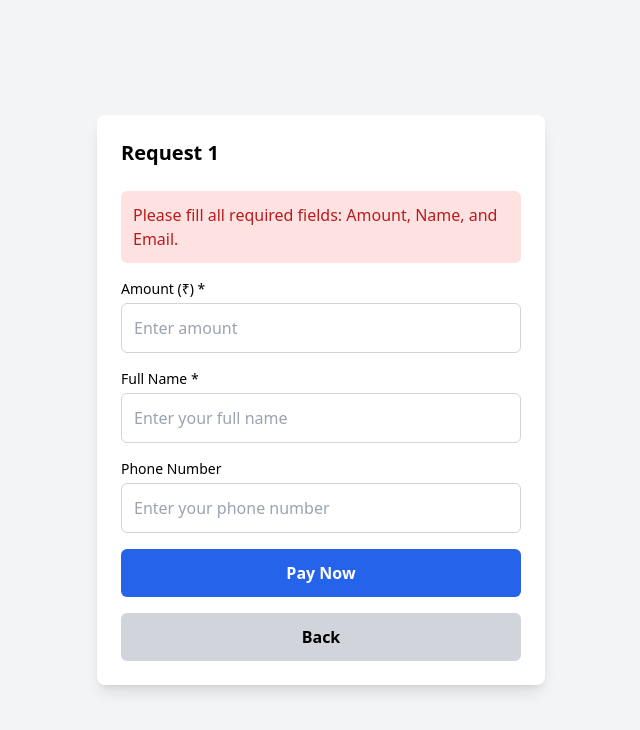
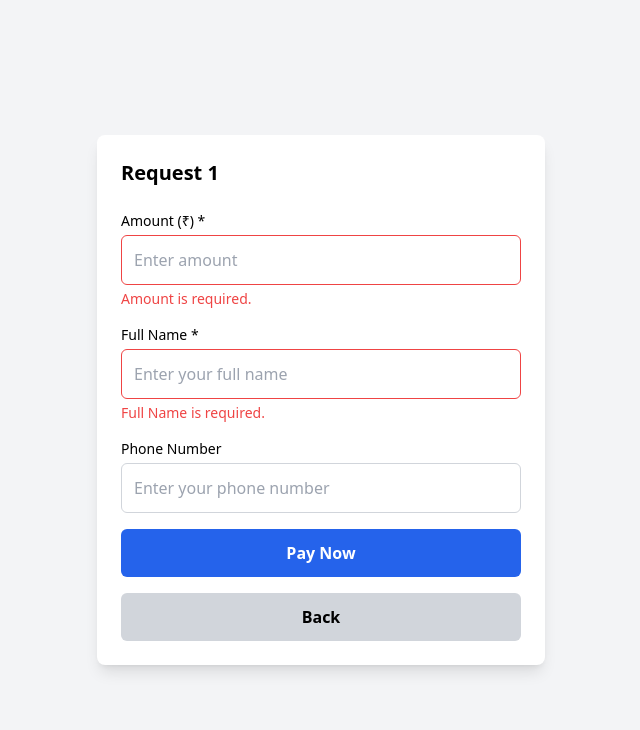
Before and after one commit to regentainternstional/tepnotech, a React (Vite) app in the folder frontend/: page /payment/1 in a window 1280 px wide. Both pictures are taken after a click on the button "Pay Now". Shown: the top 730 px of the page, without its empty margins (319-959 px from the left). Built offline with nearby package versions, Linux system fonts and the light colour scheme.

Commit message:
fix payment form

```diff
--- a/frontend/src/components/PaymentPage.jsx
+++ b/frontend/src/components/PaymentPage.jsx
@@ -1,6 +1,213 @@
-// Create a new PaymentPage component.
+// import React, { useState } from "react";
+// import { useParams, useNavigate } from "react-router-dom";
+// import { load } from "@cashfreepayments/cashfree-js";
 
-// src/components/PaymentPage.jsx
+// const PaymentPage = () => {
+//   const { service } = useParams();
+//   const navigate = useNavigate();
+//   const decodedService = decodeURIComponent(service);
+
+//   const [formData, setFormData] = useState({
+//     amount: "",
+//     name: "",
+//     phone: "",
+//   });
+//   const [errors, setErrors] = useState({
+//     amount: "",
+//     name: "",
+//     phone: "",
+//   });
+//   const [loading, setLoading] = useState(false);
+//   const [generalError, setGeneralError] = useState("");
+
+//   const validateForm = () => {
+//     const newErrors = { amount: "", name: "", phone: "" };
+//     let isValid = true;
+
+//     // Validate Amount (required, positive number)
+//     if (!formData.amount) {
+//       newErrors.amount = "Amount is required.";
+//       isValid = false;
+//     } else if (isNaN(formData.amount) || parseFloat(formData.amount) <= 0) {
+//       newErrors.amount = "Amount must be a positive number.";
+//       isValid = false;
+//     }
+
+//     // Validate Name (required, letters/spaces/hyphens/apostrophes only)
+//     if (!formData.name) {
+//       newErrors.name = "Full Name is required.";
+//       isValid = false;
+//     } else if (!/^[a-zA-Z\s'-]+$/.test(formData.name)) {
+//       newErrors.name = "Name can only contain letters, spaces, hyphens, or apostrophes.";
+//       isValid = false;
+//     }
+
+//     // Validate Phone (optional, but if provided, must be 10 digits)
+//     if (formData.phone && !/^\d{10}$/.test(formData.phone)) {
+//       newErrors.phone = "Phone number must be exactly 10 digits.";
+//       isValid = false;
+//     }
+
+//     setErrors(newErrors);
+//     return isValid;
+//   };
+
+//   const handleChange = (e) => {
+//     const { name, value } = e.target;
+//     setFormData((prev) => ({ ...prev, [name]: value }));
+//     // Clear error for the field being edited
+//     setErrors((prev) => ({ ...prev, [name]: "" }));
+//   };
+
+//   const handlePayment = async () => {
+//     setGeneralError("");
+//     if (!validateForm()) {
+//       return;
+//     }
+
+//     setLoading(true);
+//     try {
+//       const res = await fetch(`${import.meta.env.VITE_BACKEND_API}/create-order`, {
+//         method: "POST",
+//         headers: { "Content-Type": "application/json" },
+//         body: JSON.stringify({
+//           order_id: "order_" + Date.now(),
+//           amount: parseFloat(formData.amount),
+//           name: formData.name,
+//           phone: formData.phone || "N/A",
+//         }),
+//       });
+
+//       if (!res.ok) {
+//         throw new Error("Failed to create order");
+//       }
+
+//       const data = await res.json();
+//       const { payment_session_id } = data;
+
+//       if (!payment_session_id) {
+//         throw new Error("No payment_session_id received");
+//       }
+
+//       const cashfree = await load({ mode: process.env.VITE_CASHFREE_ENV || "sandbox" });
+//       await cashfree.checkout({
+//         paymentSessionId: payment_session_id,
+//         redirectTarget: "_self",
+//       });
+//     } catch (err) {
+//       console.error(err);
+//       setGeneralError("Payment failed! Please try again.");
+//     } finally {
+//       setLoading(false);
+//     }
+//   };
+
+//   return (
+//     <div className="min-h-screen bg-gray-100 flex items-center justify-center p-4">
+//       <div className="bg-white p-6 rounded-lg shadow-lg w-full max-w-md">
+//         <h2 className="text-xl font-semibold mb-6 text-black">
+//           Request {decodedService}
+//         </h2>
+
+//         {generalError && (
+//           <div
+//             className="mb-4 p-3 bg-red-100 text-red-700 rounded-md"
+//             role="alert"
+//             aria-live="assertive"
+//           >
+//             {generalError}
+//           </div>
+//         )}
+
+//         <div className="space-y-4">
+//           <div>
+//             <label htmlFor="amount" className="block text-sm font-medium mb-1">
+//               Amount (₹) *
+//             </label>
+//             <input
+//               type="number"
+//               id="amount"
+//               name="amount"
+//               value={formData.amount}
+//               onChange={handleChange}
+//               placeholder="Enter amount"
+//               className={`w-full border ${errors.amount ? "border-red-500" : "border-gray-300"} rounded-md p-3 focus:outline-none focus:ring-2 focus:ring-blue-500`}
+//               required
+//               aria-invalid={!!errors.amount}
+//               aria-describedby={errors.amount ? "amount-error" : undefined}
+//             />
+//             {errors.amount && (
+//               <p id="amount-error" className="text-red-500 text-sm mt-1">
+//                 {errors.amount}
+//               </p>
+//             )}
+//           </div>
+//           <div>
+//             <label htmlFor="name" className="block text-sm font-medium mb-1">
+//               Full Name *
+//             </label>
+//             <input
+//               type="text"
+//               id="name"
+//               name="name"
+//               value={formData.name}
+//               onChange={handleChange}
+//               placeholder="Enter your full name"
+//               className={`w-full border ${errors.name ? "border-red-500" : "border-gray-300"} rounded-md p-3 focus:outline-none focus:ring-2 focus:ring-blue-500`}
+//               required
+//               aria-invalid={!!errors.name}
+//               aria-describedby={errors.name ? "name-error" : undefined}
+//             />
+//             {errors.name && (
+//               <p id="name-error" className="text-red-500 text-sm mt-1">
+//                 {errors.name}
+//               </p>
+//             )}
+//           </div>
+//           <div>
+//             <label htmlFor="phone" className="block text-sm font-medium mb-1">
+//               Phone Number
+//             </label>
+//             <input
+//               type="text"
+//               id="phone"
+//               name="phone"
+//               value={formData.phone}
+//               onChange={handleChange}
+//               placeholder="Enter your phone number"
+//               className={`w-full border ${errors.phone ? "border-red-500" : "border-gray-300"} rounded-md p-3 focus:outline-none focus:ring-2 focus:ring-blue-500`}
+//               aria-invalid={!!errors.phone}
+//               aria-describedby={errors.phone ? "phone-error" : undefined}
+//             />
+//             {errors.phone && (
+//               <p id="phone-error" className="text-red-500 text-sm mt-1">
+//                 {errors.phone}
+//               </p>
+//             )}
+//           </div>
+//           <button
+//             onClick={handlePayment}
+//             disabled={loading}
+//             className="w-full bg-blue-600 text-white py-3 rounded-md font-semibold hover:bg-blue-700 transition disabled:bg-blue-400"
+//             aria-busy={loading}
+//           >
+//             {loading ? "Processing..." : "Pay Now"}
+//           </button>
+//           <button
+//             onClick={() => navigate("/")}
+//             className="w-full bg-gray-300 text-black py-3 rounded-md font-semibold hover:bg-gray-400 transition mt-2"
+//             disabled={loading}
+//           >
+//             Back
+//           </button>
+//         </div>
+//       </div>
+//     </div>
+//   );
+// };
+
+// export default PaymentPage;
+
 import React, { useState } from "react";
 import { useParams, useNavigate } from "react-router-dom";
 import { load } from "@cashfreepayments/cashfree-js";
@@ -13,26 +220,58 @@ const PaymentPage = () => {
     const [formData, setFormData] = useState({
         amount: "",
         name: "",
-        // email: "",
+        phone: "",
+    });
+    const [errors, setErrors] = useState({
+        amount: "",
+        name: "",
         phone: "",
     });
     const [loading, setLoading] = useState(false);
-    const [error, setError] = useState("");
+    const [generalError, setGeneralError] = useState("");
+
+    const validateForm = () => {
+        const newErrors = { amount: "", name: "", phone: "" };
+        let isValid = true;
+
+        // Validate Amount (required, positive number)
+        if (!formData.amount) {
+            newErrors.amount = "Amount is required.";
+            isValid = false;
+        } else if (isNaN(formData.amount) || parseFloat(formData.amount) <= 0) {
+            newErrors.amount = "Amount must be a positive number.";
+            isValid = false;
+        }
+
+        // Validate Name (required, letters/spaces/hyphens/apostrophes only)
+        if (!formData.name) {
+            newErrors.name = "Full Name is required.";
+            isValid = false;
+        } else if (!/^[a-zA-Z\s'-]+$/.test(formData.name)) {
+            newErrors.name = "Name can only contain letters, spaces, hyphens, or apostrophes.";
+            isValid = false;
+        }
+
+        // Validate Phone (optional, but if provided, must be 10 digits)
+        if (formData.phone && !/^\d{10}$/.test(formData.phone)) {
+            newErrors.phone = "Phone number must be exactly 10 digits.";
+            isValid = false;
+        }
+
+        setErrors(newErrors);
+        return isValid;
+    };
 
     const handleChange = (e) => {
         const { name, value } = e.target;
         setFormData((prev) => ({ ...prev, [name]: value }));
+        // Clear error for the field being edited
+        setErrors((prev) => ({ ...prev, [name]: "" }));
     };
 
     const handlePayment = async () => {
-        setError("");
-        if (!formData.amount || !formData.name) {
-            setError("Please fill all required fields: Amount, Name, and Email.");
-            return;
-        }
-
-        if (isNaN(formData.amount) || parseFloat(formData.amount) <= 0) {
-            setError("Amount must be a positive number.");
+        setGeneralError("");
+        if (!validateForm()) {
             return;
         }
 
@@ -45,8 +284,7 @@ const PaymentPage = () => {
                     order_id: "order_" + Date.now(),
                     amount: parseFloat(formData.amount),
                     name: formData.name,
-                    // email: formData.email,
-                    phone: formData.phone || "N/A", // Optional, default to N/A if empty
+                    phone: formData.phone || "N/A",
                 }),
             });
 
@@ -61,14 +299,14 @@ const PaymentPage = () => {
                 throw new Error("No payment_session_id received");
             }
 
-            const cashfree = await load({ mode: "production" });
+            const cashfree = await load({ mode: process.env.VITE_CASHFREE_ENV || "sandbox" });
             await cashfree.checkout({
                 paymentSessionId: payment_session_id,
                 redirectTarget: "_self",
             });
         } catch (err) {
             console.error(err);
-            setError("Payment failed! Please try again.");
+            setGeneralError("Payment failed! Please try again.");
         } finally {
             setLoading(false);
         }
@@ -81,78 +319,94 @@ const PaymentPage = () => {
                     Request {decodedService}
                 </h2>
 
-                {error && (
-                    <div className="mb-4 p-3 bg-red-100 text-red-700 rounded-md">
-                        {error}
+                {generalError && (
+                    <div
+                        className="mb-4 p-3 bg-red-100 text-red-700 rounded-md"
+                        role="alert"
+                        aria-live="assertive"
+                    >
+                        {generalError}
                     </div>
                 )}
 
                 <div className="space-y-4">
                     <div>
-                        <label className="block text-sm font-medium mb-1">
+                        <label htmlFor="amount" className="block text-sm font-medium mb-1">
                             Amount (₹) *
                         </label>
                         <input
                             type="number"
+                            id="amount"
                             name="amount"
                             value={formData.amount}
                             onChange={handleChange}
                             placeholder="Enter amount"
-                            className="w-full border border-gray-300 rounded-md p-3 focus:outline-none focus:ring-2 focus:ring-blue-500"
+                            className={`w-full border ${errors.amount ? "border-red-500" : "border-gray-300"} rounded-md p-3 focus:outline-none focus:ring-2 focus:ring-blue-500`}
                             required
+                            aria-invalid={!!errors.amount}
+                            aria-describedby={errors.amount ? "amount-error" : undefined}
                         />
+                        {errors.amount && (
+                            <p id="amount-error" className="text-red-500 text-sm mt-1">
+                                {errors.amount}
+                            </p>
+                        )}
                     </div>
                     <div>
-                        <label className="block text-sm font-medium mb-1">
+                        <label htmlFor="name" className="block text-sm font-medium mb-1">
                             Full Name *
                         </label>
                         <input
                             type="text"
+                            id="name"
                             name="name"
                             value={formData.name}
                             onChange={handleChange}
                             placeholder="Enter your full name"
-                            className="w-full border border-gray-300 rounded-md p-3 focus:outline-none focus:ring-2 focus:ring-blue-500"
+                            className={`w-full border ${errors.name ? "border-red-500" : "border-gray-300"} rounded-md p-3 focus:outline-none focus:ring-2 focus:ring-blue-500`}
                             required
+                            aria-invalid={!!errors.name}
+                            aria-describedby={errors.name ? "name-error" : undefined}
                         />
+                        {errors.name && (
+                            <p id="name-error" className="text-red-500 text-sm mt-1">
+                                {errors.name}
+                            </p>
+                        )}
                     </div>
-                    {/* <div>
-                        <label className="block text-sm font-medium mb-1">
-                            Email Address *
-                        </label>
-                        <input
-                            type="email"
-                            name="email"
-                            value={formData.email}
-                            onChange={handleChange}
-                            placeholder="Enter your email"
-                            className="w-full border border-gray-300 rounded-md p-3 focus:outline-none focus:ring-2 focus:ring-blue-500"
-                            required
-                        />
-                    </div> */}
                     <div>
-                        <label className="block text-sm font-medium mb-1">
+                        <label htmlFor="phone" className="block text-sm font-medium mb-1">
                             Phone Number
                         </label>
                         <input
                             type="text"
+                            id="phone"
                             name="phone"
                             value={formData.phone}
                             onChange={handleChange}
                             placeholder="Enter your phone number"
-                            className="w-full border border-gray-300 rounded-md p-3 focus:outline-none focus:ring-2 focus:ring-blue-500"
+                            className={`w-full border ${errors.phone ? "border-red-500" : "border-gray-300"} rounded-md p-3 focus:outline-none focus:ring-2 focus:ring-blue-500`}
+                            aria-invalid={!!errors.phone}
+                            aria-describedby={errors.phone ? "phone-error" : undefined}
                         />
+                        {errors.phone && (
+                            <p id="phone-error" className="text-red-500 text-sm mt-1">
+                                {errors.phone}
+                            </p>
+                        )}
                     </div>
                     <button
                         onClick={handlePayment}
                         disabled={loading}
-                        className="w-full bg-blue-600 text-white py-3 rounded-md font-semibold hover:bg-blue-700 transition"
+                        className="w-full bg-blue-600 text-white py-3 rounded-md font-semibold hover:bg-blue-700 transition disabled:bg-blue-400"
+                        aria-busy={loading}
                     >
                         {loading ? "Processing..." : "Pay Now"}
                     </button>
                     <button
-                        onClick={() => navigate("/")} // Assuming home or cards page is at "/"
+                        onClick={() => navigate("/")}
                         className="w-full bg-gray-300 text-black py-3 rounded-md font-semibold hover:bg-gray-400 transition mt-2"
+                        disabled={loading}
                     >
                         Back
                     </button>
```
